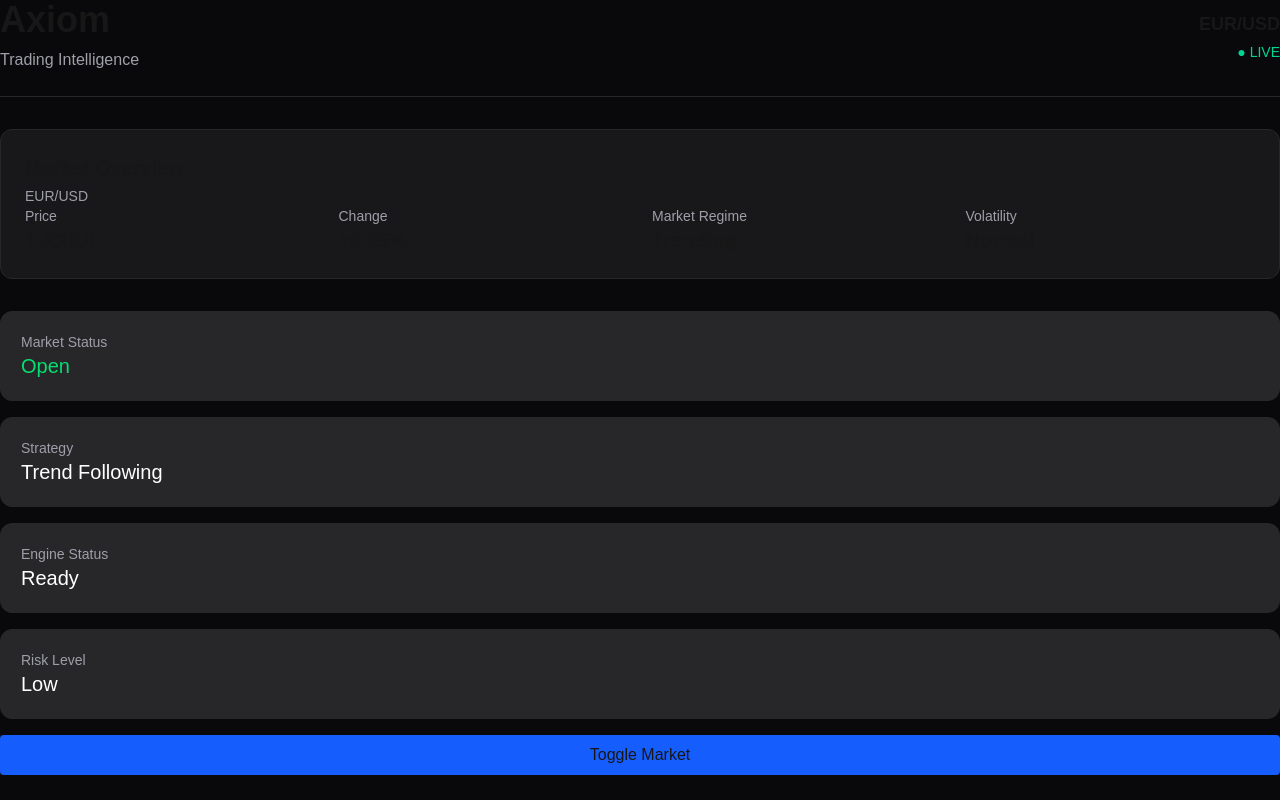
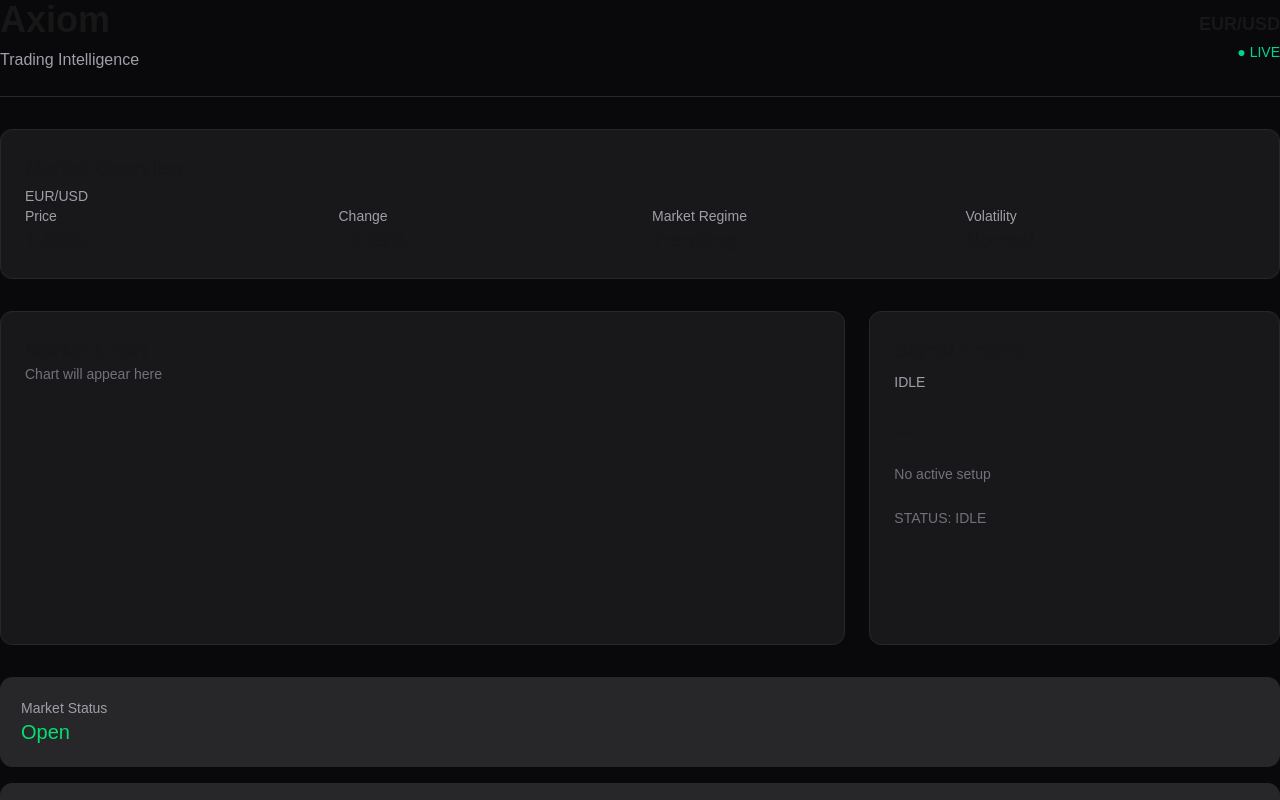
Before and after one commit to nickborti/athena, a Next.js app: page / in a window 1280 px wide. Shown: the top 800 px of the page. Built offline with nearby package versions, Linux system fonts and the light colour scheme.

Commit message:
feat: build trading workspace

```diff
--- a/src/app/page.tsx
+++ b/src/app/page.tsx
@@ -4,6 +4,8 @@ import MarketControls from "@/components/MarketControls";
 import { useState } from "react";
 import DashboardHeader from "@/components/DasboardHeader";
 import MarketOverview from "@/components/MarketOverview";
+import MarketChart from "@/components/MarketChart";
+import SignalPanel from "@/components/SignalPanel";
 
 export default function Home() {
   const [marketOpen, setMarketOpen] = useState(true);
@@ -27,6 +29,10 @@ export default function Home() {
       <section className="mx-auto-max-w-5xl">
         <DashboardHeader />
         <MarketOverview />
+        <div className="mt-8 grid grid-cols-1 gap-6 lg:grid-cols-3">
+          <MarketChart className="lg:col-span-2" />
+          <SignalPanel />
+        </div>
 
         <div className="mt-8 grid gap-4 md-grid-cols-3">
           {cards.map(({ label, value, color }) => {
--- /dev/null
+++ b/src/components/MarketChart.tsx
@@ -0,0 +1,14 @@
+type MarketChartProps = {
+  className?: string;
+};
+
+export default function MarketChart({ className }: MarketChartProps) {
+  return (
+    <div
+      className={`rounded-xl border border-zinc-800 bg-zinc-900 p-6 ${className ?? ""}`}
+    >
+      <p className="text-xl font-semibold">Market Chart</p>
+      <p className="text-sm text-zinc-500 h-64">Chart will appear here</p>
+    </div>
+  );
+}
--- /dev/null
+++ b/src/components/SignalPanel.tsx
@@ -0,0 +1,23 @@
+type SignalInfo = {
+  status: string;
+  message: string;
+};
+
+const signal: SignalInfo = {
+  status: "IDLE",
+  message: "No active setup",
+};
+
+export default function SignalPanel() {
+  return (
+    <div className="rounded-xl border border-zinc-800 bg-zinc-900 p-6">
+      <p className="text-xl font-semibold">Signal Engine</p>
+      <p className="mt-2 text-sm text-zinc-400">{signal.status}</p>
+      <p className="mt-6 text-2xl font-semibold">
+        {signal.status === "IDLE" ? "—" : "SIGNAL"}
+      </p>
+      <p className="mt-4 text-sm text-zinc-500">{signal.message}</p>
+      <p className="mt-6 text-sm font-medium text-zinc-500">STATUS: IDLE</p>
+    </div>
+  );
+}
```
